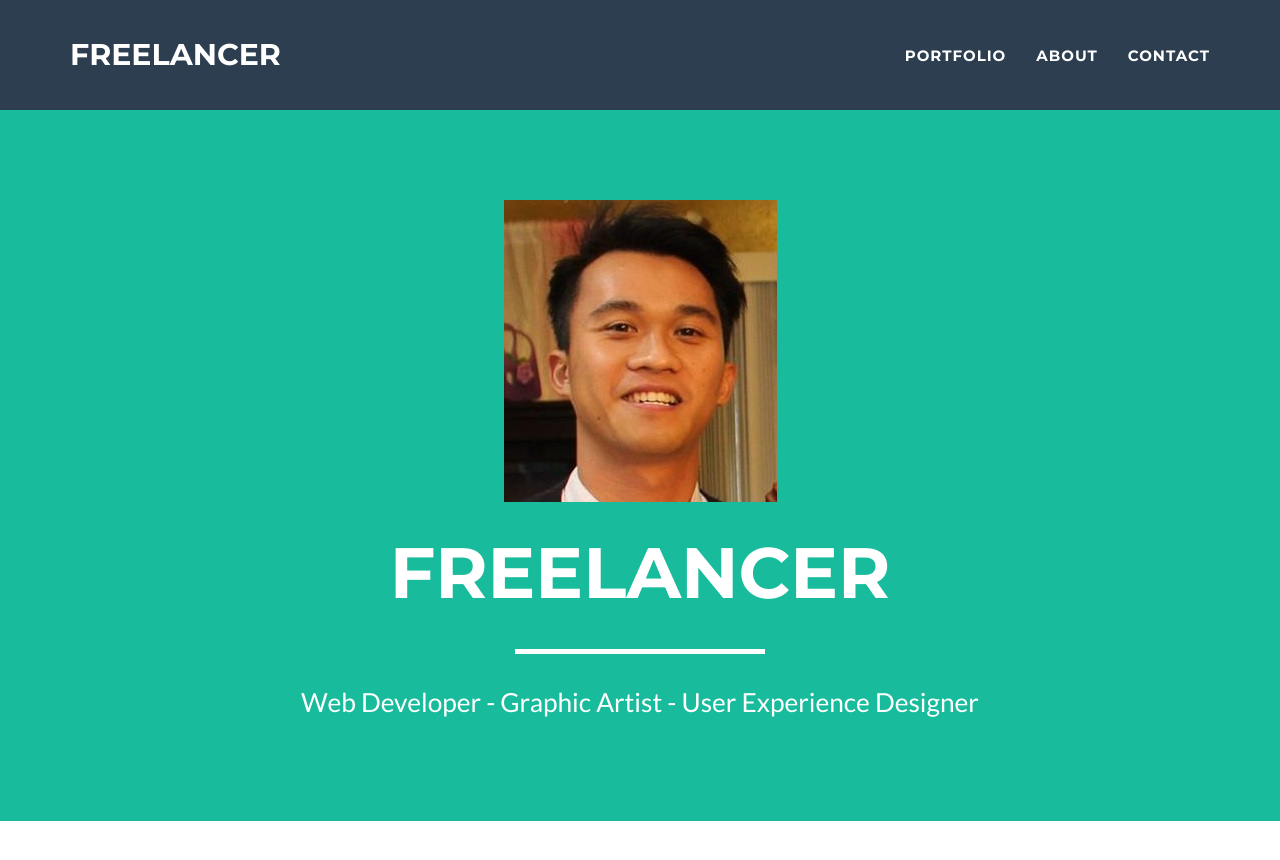
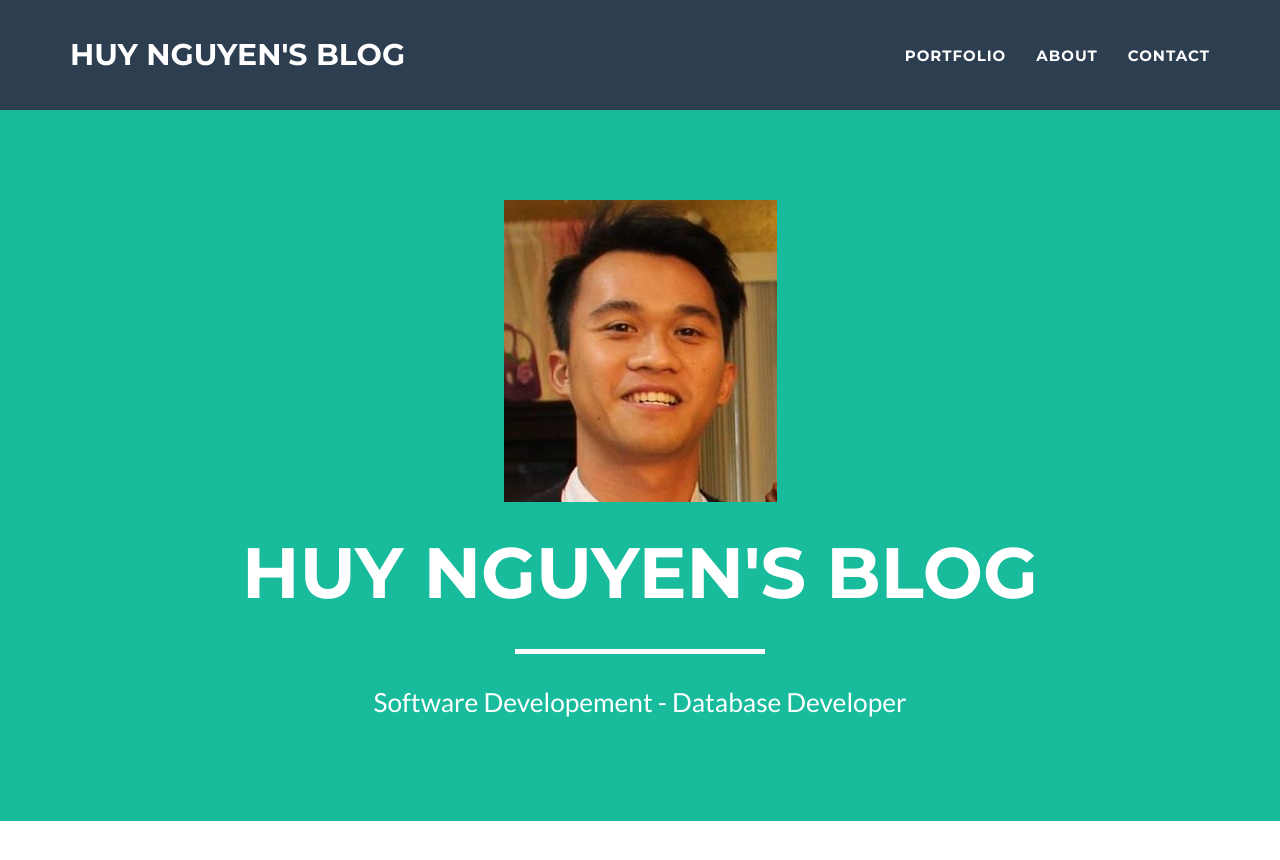
Before and after one commit to huynguyen2412/huynguyen2412.github.io, a Jekyll site: the page built from index.html, in a window 1280 px wide and 900 px high. Shown: the top 860 px of the window. Built offline with Jekyll 4.4.1, drawn with Linux system fonts in a browser that asks for light colours; some of the changed text lies outside the part shown.

Commit message:
update pic

```diff
--- a/_config.yml
+++ b/_config.yml
@@ -1,11 +1,11 @@
 # Site settings
-title: Freelancer
-email: your-email@domain.com
-url: https://example.github.io
+title: Huy Nguyen's blog
+email: huynguyen2412@gmail.com
+url: https://huynguyen2412.github.io
 description: "Write an awesome description for your new site here. You can edit this line in _config.yml. It will appear in your document head meta (for Google search results) and in your feed.xml site description."
 keywords: "your keywords, separated by commas"
-skills: "Web Developer - Graphic Artist - User Experience Designer"
-meta_author: LastName FirstName
+skills: "Software Developement - Database Developer"
+meta_author: Nguyen Huy
 
 # Google webmaster tools
 google_verify:
@@ -44,16 +44,16 @@ social:
   - title: facebook
     url:
   - title: stack-overflow
-    url: http://stackoverflow.com/questions/tagged/jekyll
-  - title: bitbucket
-    url: http://bitbucket.org/jekyll
+    url:
+  - title: LinkedIn
+    url: https://www.linkedin.com/in/huynguyen2412/
   - title: github
-    url: http://github.com/jekyll
+    url: http://github.com/huynguyen2412
 
 # Postal address (add as many lines as necessary)
 address:
-  - line: 3481 Melrose Place
-  - line: Beverly Hills, CA 90210
+  - line:
+  - line:
 
 # Credits content
 credits: 'Freelancer is a free to use, open source Bootstrap theme created by <a href="http://startbootstrap.com">Start Bootstrap</a>.'
```
